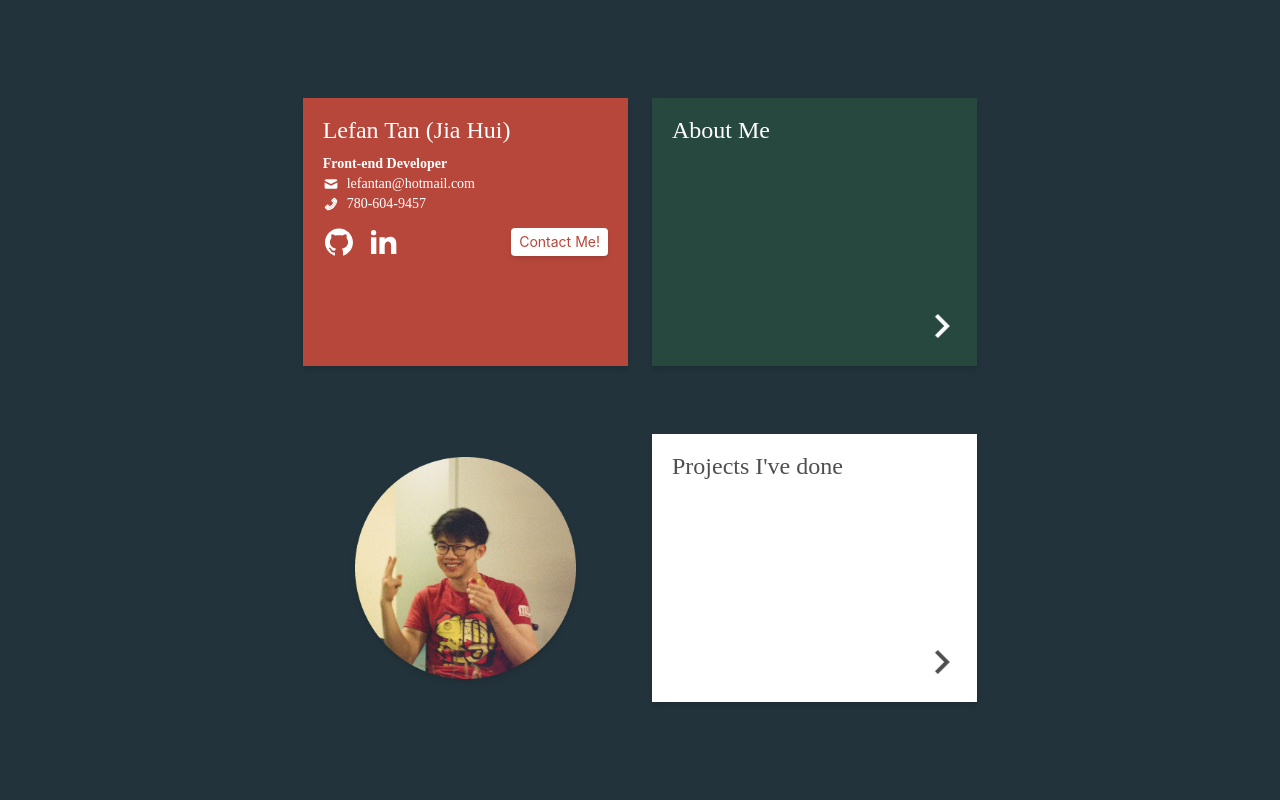
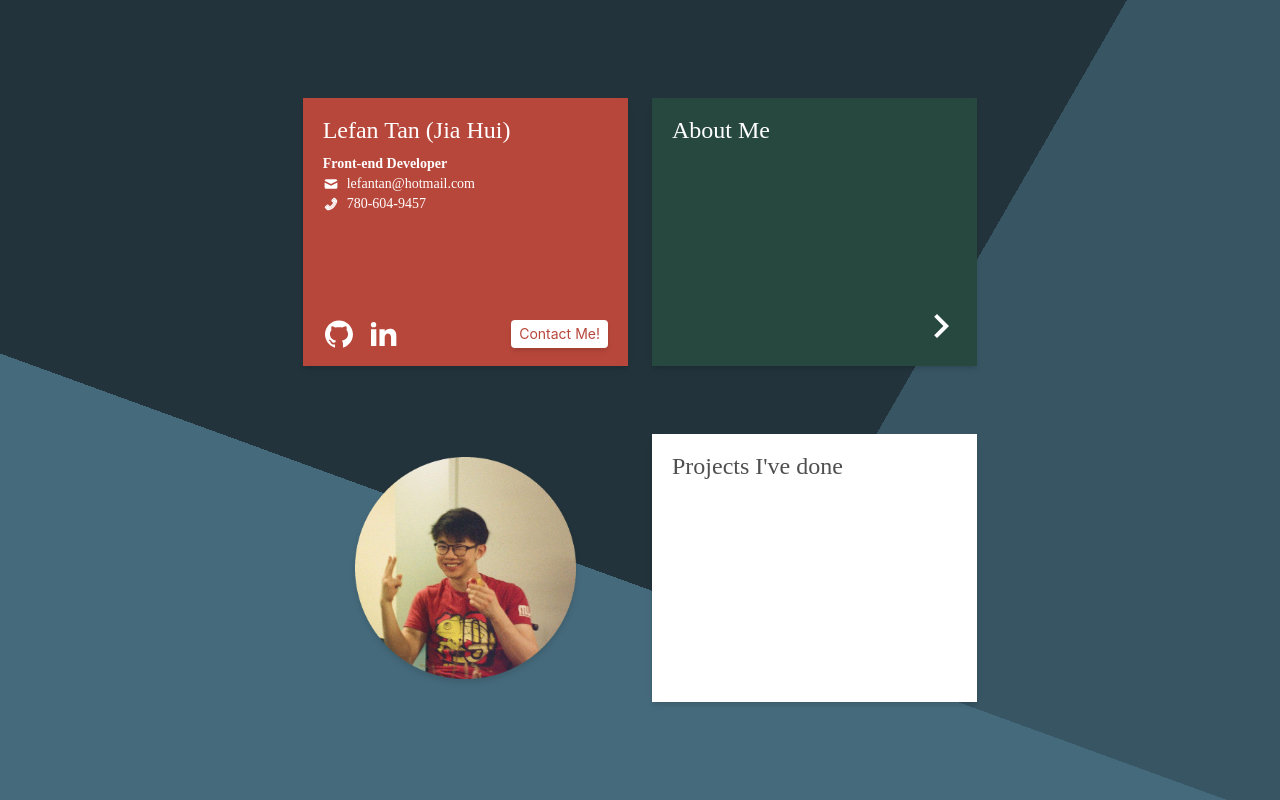
Before and after one commit to LefanTan/portfolio, a React (Create React App) app: page / in a window 1280 px wide. Built offline with nearby package versions, Linux system fonts and the light colour scheme; what tailwindcss-scroll-snap would draw is missing.

Commit message:
About me bg transition page done

```diff
--- a/src/App.tsx
+++ b/src/App.tsx
@@ -1,4 +1,6 @@
 import React, { useRef } from "react";
+import { useEffect } from "react";
+import { AboutMe } from "./components/AboutMe";
 import { StartPage } from "./components/StartPage";
 
 function App() {
@@ -14,12 +16,10 @@ function App() {
   }
 
   return (
-    <main ref={mainRef} onWheel={horizontalScrolling} className="bg-off-white w-screen h-screen p-0 block whitespace-nowrap overflow-auto overflow-y-hidden snap snap-x snap-mandatory">
-      <StartPage className="inline-block snap snap-center" />
+    <main ref={mainRef} onWheel={horizontalScrolling} className="bg-transparent w-screen h-screen p-0 whitespace-nowrap flex overflow-x-scroll overflow-y-hidden snap snap-x snap-mandatory">
+      <StartPage className="inline-block snap snap-center"/>
       {/* About me */}
-      <div className="bg-off-white w-screen h-screen inline-block snap snap-center">
-        <p>HITE</p>
-      </div>
+      <AboutMe className="inline-block snap snap-center"/>
     </main>
   );
 }
--- /dev/null
+++ b/src/components/AboutMe.tsx
@@ -0,0 +1,49 @@
+import { useState } from "react";
+import { animated, useSpring } from "react-spring";
+import { useScrollListener } from "./Hooks";
+import { BasicProp } from "./Interfaces";
+
+export const AboutMe = ({ className }: BasicProp) => {
+
+    const [mainNode, setMainNode] = useState<HTMLInputElement | null>(null)
+    const [transition, setTransState] = useState(false)
+    const refHandler = (el: HTMLInputElement) => {
+        if (el !== null) {
+            //el.scrollIntoView();
+            setMainNode (el)
+        }
+    }
+    useScrollListener(mainNode, (isIn) => setTransState(isIn))
+
+    const deepBlueBg = useSpring({
+        background: `linear-gradient(60deg, ${getComputedStyle(document.body).getPropertyValue('--deep-blue-shade')} 50%, transparent 50%)`,
+        from: { transform: `translateX(-18%)` },
+        transform: `translateX(-10%)`,
+        config: { mass: 2, friction: 60 },
+        zIndex: 20,
+        reset: true,
+        reverse: !transition
+    })
+
+    const darkGreyBg = useSpring({
+        background: `linear-gradient(-20deg, ${getComputedStyle(document.body).getPropertyValue('--red')} 50%, transparent 50%)`,
+        from: { transform: `translateX(40%)` },
+        transform: `translateX(20%)`,
+        config: { mass: 2, friction: 60 },
+        zIndex: 20,
+        reset: true,
+        reverse: !transition
+    })
+
+    return (
+        <div ref={refHandler} className={`${className} bg-transparent`}>
+            <div className="bg-transparent w-screen h-screen flex justify-center items-center overflow-hidden relative">
+                <animated.div style={deepBlueBg} className="absolute top-0 bottom-0 -left-1/2 -right-1/2 drop-shadow-lg" />
+                <animated.div style={darkGreyBg} className="absolute top-0 bottom-0 -left-1/2 -right-1/2 drop-shadow-lg" />
+                <div className="w-screen flex justify-center items-center z-50">
+
+                </div>
+            </div>
+        </div>
+    )
+}
--- a/src/components/Block.tsx
+++ b/src/components/Block.tsx
@@ -4,7 +4,7 @@ import { BasicProp } from "./Interfaces"
 
 export const Block = memo(({children, className} : BasicProp) => {
     return(
-        <div className={`${className} shadow-md w-10/12 lg:w-2/5 lg:h-2/5 m-3 p-4 pl-5 pr-5`}>
+        <div className={`${className} shadow-md w-10/12 h-fit lg:w-2/5 lg:h-2/5 m-3 p-4 pl-5 pr-5`}>
           {children}
         </div>
     )
--- a/src/components/Hooks.tsx
+++ b/src/components/Hooks.tsx
@@ -1,3 +1,32 @@
-export const useScrollAnimation = () => {
+import { useCallback, useEffect } from "react"
 
+export function isElementInViewporHorizontal(el : HTMLInputElement | null) : boolean {
+    if(el === null){
+        console.error(`el param is null`)
+        return false
+    }
+
+    var elRect = el.getBoundingClientRect()
+    return(
+        ((elRect.left <= 0 && elRect.right >= window.innerWidth / 2 && elRect.left >= -window.innerWidth / 2) ||
+         (elRect.left > 0 && elRect.right <= window.innerWidth + window.innerWidth / 2 && elRect.left <= window.innerWidth / 2))
+    )
 }
+
+export function useScrollListener(el: HTMLInputElement | null, callback : (inElement : boolean) => void) {
+    const handler = useCallback(() => {
+        var scrollCallback = window.requestAnimationFrame || function(callback) {setTimeout(callback, 1000/60)}
+        scrollCallback(() => {
+            // console.log("Left " + el?.getBoundingClientRect().left)
+            // console.log("RIGHT " + el?.getBoundingClientRect().right)
+            return callback(isElementInViewporHorizontal(el))
+        })
+    }, [callback, el])
+
+    useEffect(() => {
+        document.querySelector('main')?.addEventListener('scroll', handler)
+        return(() => {
+            document.querySelector('main')?.removeEventListener('scroll', handler)
+        })
+    }, [handler, el])
+}
--- a/src/components/Interfaces.ts
+++ b/src/components/Interfaces.ts
@@ -1,5 +1,7 @@
+import { RefObject } from "react";
 
 export interface BasicProp {
     className?: string
     children?: React.ReactNode
+    ref?: RefObject<any>
 }
--- a/src/components/StartPage.tsx
+++ b/src/components/StartPage.tsx
@@ -7,33 +7,55 @@ import profilePic from "../assets/profilepic.png";
 import { isMobile } from "react-device-detect";
 import { BasicProp } from "./Interfaces";
 import { useSpring, animated } from "react-spring";
+import { useState } from "react";
+import { useScrollListener } from "./Hooks";
 
 export const StartPage = ({ className }: BasicProp) => {
 
+    const [mainDom, setMainDom] = useState<HTMLInputElement | null>(null)
+    // True means start transition
+    const [transitionState, setTransState] = useState(true)
+
+    // Calls when ref of highest level div changes
+    const refHandler = (node: HTMLInputElement) => {
+        if (node !== null) setMainDom(node)
+    }
+
+    useScrollListener(mainDom, (isIn) => setTransState(isIn))
+
     const slideRightVal = -120
-    const bounceProp = useSpring({
-        from: { transform: `translateX(0px)` },
-        transform: `translateX(5px)`,
-        config: { duration: 600, mass: 0.1, tension: 1 },
-        delay: 200,
-        loop: {
-            reverse: true
-        }
-    });
-
-    const [slideProps, set] = useSpring(() => ({
-        background: `linear-gradient(60deg, transparent 50%, black 50%)`,
+    const [slideProps, setSlideButton] = useSpring(() => ({
+        background: `linear-gradient(-60deg, black 50%, transparent 50%)`,
         right: slideRightVal
     }))
 
+    const blueBgProps = useSpring({
+        background: `linear-gradient(${isMobile ? '-30deg' : '-60deg'} , ${getComputedStyle(document.body).getPropertyValue('--deep-blue-shade')} 50%, ${getComputedStyle(document.body).getPropertyValue('--deep-blue')} 50%)`,
+        from: { transform: `translateX(55%)` },
+        transform: `translateX(40%)`,
+        left: `-200%`,
+        config: { mass: 2, friction: 60 },
+        reset: true,
+        reverse: !transitionState
+    })
+
+    const whiteBgProps = useSpring({
+        background: `linear-gradient(20deg, ${getComputedStyle(document.body).getPropertyValue('--deep-blue-shade2x')} 50%, transparent 50%)`,
+        from: { transform: `translateX(-10%)` },
+        transform: `translateX(-20%)`,
+        config: { mass: 2, friction: 60 },
+        zIndex: 20,
+        reset: true,
+        reverse: !transitionState
+    })
+
     return (
         // Start Scene
-        <div className={`${className}`}>
-            <animated.div>
-
-            </animated.div>
-            <div className="bg-deep-blue w-screen h-screen flex justify-center items-center">
-                <div className="bg-deep-blue w-full h-full lg:w-4/6 p-5 pt-16 pb-16 flex flex-wrap justify-center items-center overflow-hidden">
+        <div ref={refHandler} className={`${className}`}>
+            <div className="bg-transparent w-screen h-screen flex justify-center items-center overflow-hidden relative">
+                <animated.div style={blueBgProps} className="absolute top-0 bottom-0 right-0" />
+                <animated.div style={whiteBgProps} className="absolute top-0 bottom-0 -left-1/2 -right-1/2" />
+                <div className="bg-transparent w-full h-full lg:w-4/6 p-5 pt-16 pb-16 flex flex-wrap justify-center items-center overflow-hidden z-50">
                     {isMobile && (
                         <Block className="bg-transparent shadow-none flex justify-center items-center">
                             <img
@@ -56,7 +78,7 @@ export const StartPage = ({ className }: BasicProp) => {
                             <AiTwotonePhone className="text-off-white mr-2" />
                             <p className="small-light-text">780-604-9457</p>
                         </div>
-                        <div className="flex items-center mt-3">
+                        <div className="flex items-center mt-auto">
                             <button className="w-8 h-8 transition duration-200 text-off-white drop-shadow-sm hover:text-off-white-hover transform active:scale-90 ">
                                 <AiOutlineGithub className="w-full h-full" />
                             </button>
@@ -65,14 +87,14 @@ export const StartPage = ({ className }: BasicProp) => {
                             </button>
                             <button className="text-red text-sm w-fit h-7 ml-auto bg-off-white rounded shadow-md transition duration-200 transform active:scale-90 relative overflow-hidden">
                                 <span className="ml-2 mr-2 w-full h-full">Contact Me!</span>
-                                <animated.div onMouseLeave={() => set({right: slideRightVal})} onMouseEnter={() => set({right: 0}) } style={slideProps} className="w-56 h-full opacity-25 rounded absolute top-0 right-0"/>
+                                <animated.div onMouseLeave={() => setSlideButton({ right: slideRightVal })} onMouseEnter={() => setSlideButton({ right: 0 })} style={slideProps} className="w-56 h-full opacity-25 rounded absolute top-0 right-0" />
                             </button>
                         </div>
                     </Block>
                     <Block className="bg-dark-green">
                         <div className="relative w-full h-full">
                             <h1 className="small-light-text text-2xl">About Me</h1>
-                            <animated.button style={bounceProp} className="transition duration-200 text-off-white absolute bottom-0 -right-2 w-12 h-full lg:h-12 hover:text-off-white-hover">
+                            <animated.button className="transition duration-200 text-off-white absolute bottom-0 -right-2 w-12 h-full lg:h-12 hover:text-off-white-hover transform active:scale-75">
                                 <MdNavigateNext className="w-full h-full" />
                             </animated.button>
                         </div>
@@ -91,9 +113,9 @@ export const StartPage = ({ className }: BasicProp) => {
                             <h1 className="small-light-text text-dark-grey text-2xl">
                                 Projects I've done
                             </h1>
-                            <animated.button style={bounceProp} className="transition duration-200 text-dark-grey absolute bottom-0 -right-2 w-12 h-full lg:h-12 hover:text-dark-grey-hover transform active:scale-90">
+                            {/* <animated.button style={bounceProp} className="transition duration-200 text-dark-grey absolute bottom-0 -right-2 w-12 h-full lg:h-12 hover:text-dark-grey-hover">
                                 <MdNavigateNext className="w-full h-full" />
-                            </animated.button>
+                            </animated.button> */}
                         </div>
                     </Block>
                 </div>
--- a/src/index.css
+++ b/src/index.css
@@ -27,6 +27,8 @@ code {
 
 :root{
   --deep-blue: #22333b;
+  --deep-blue-shade: #375563;
+  --deep-blue-shade2x: #456a7b;
   --red: #b8473b;
   --off-white: #ffffff;
   --off-white-hover: #cccccc;
```
